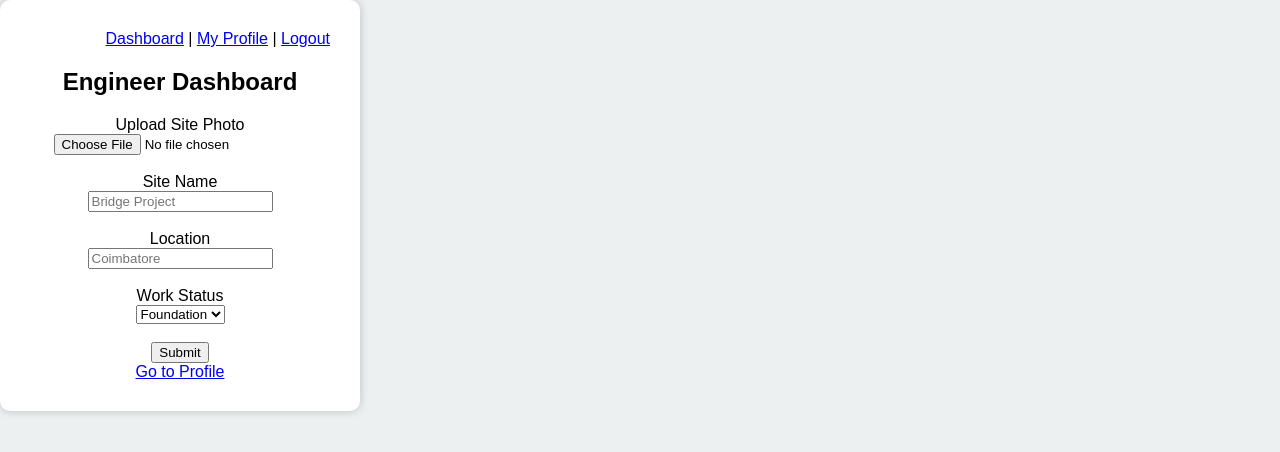
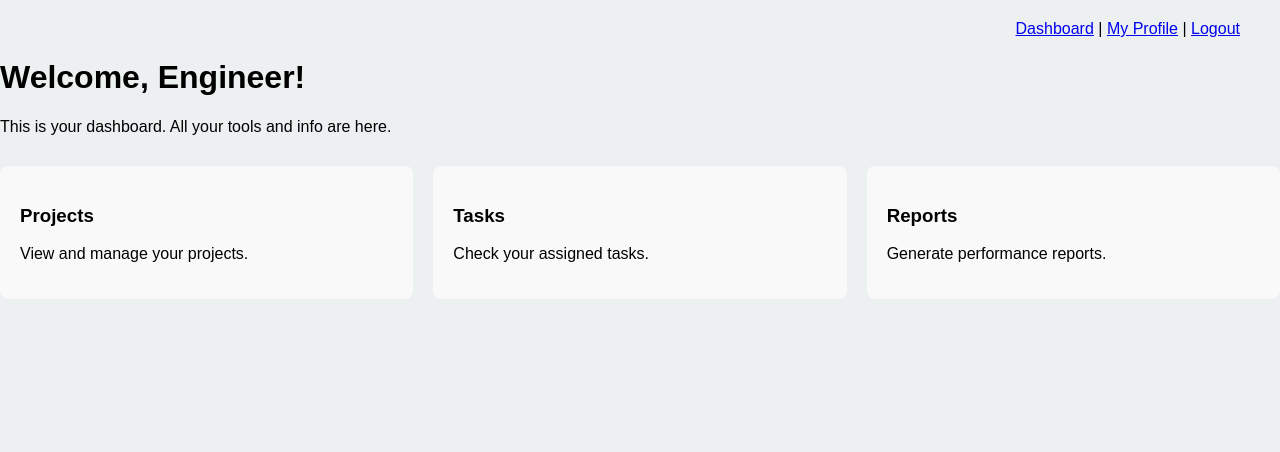
Before and after one commit to Dvishal05-gth/infraly, a plain HTML site: page engineer.html in a window 1280 px wide. Drawn offline with Linux system fonts and the light colour scheme.

Commit message:
Update engineer.html

```diff
--- a/engineer.html
+++ b/engineer.html
@@ -1,43 +1,40 @@
 <!DOCTYPE html>
-<html>
+<html lang="en">
 <head>
+  <meta charset="UTF-8">
+  <meta name="viewport" content="width=device-width, initial-scale=1.0">
   <title>Engineer Dashboard</title>
   <link rel="stylesheet" href="css/style.css">
 </head>
-  <body style="background:#ecf0f1;">
+<body style="background:#ecf0f1;">
 
+  <!-- TOP NAVIGATION -->
+  <div style="text-align:right; margin:20px 40px 0 0;">
+    <a href="engineer.html">Dashboard</a> |
+    <a href="profile.html">My Profile</a> |
+    <a href="index.html">Logout</a>
+  </div>
 
-  <div class="login-box">
-    <div style="text-align:right; margin-bottom:20px;">
-  <a href="engineer.html">Dashboard</a> |
-  <a href="profile.html">My Profile</a> |
-  <a href="index.html">Logout</a>
-</div>
+  <!-- DASHBOARD BOX -->
+  <div class="dashboard-box">
+    <h1>Welcome, Engineer!</h1>
+    <p>This is your dashboard. All your tools and info are here.</p>
 
-    <h2>Engineer Dashboard</h2>
-
-    <label>Upload Site Photo</label><br>
-    <input type="file"><br><br>
-
-    <label>Site Name</label><br>
-    <input type="text" placeholder="Bridge Project"><br><br>
-
-    <label>Location</label><br>
-    <input type="text" placeholder="Coimbatore"><br><br>
-
-    <label>Work Status</label><br>
-    <select>
-      <option>Foundation</option>
-      <option>Column</option>
-      <option>Beam</option>
-      <option>Slab</option>
-      <option>Finishing</option>
-    </select><br><br>
-
-    <button>Submit</button>
-    <br>
-<a href="profile.html">Go to Profile</a>
-
+    <!-- Example content cards -->
+    <div style="display:flex; gap:20px; flex-wrap:wrap; margin-top:30px;">
+      <div style="background:#f9f9f9; padding:20px; border-radius:8px; flex:1 1 200px;">
+        <h3>Projects</h3>
+        <p>View and manage your projects.</p>
+      </div>
+      <div style="background:#f9f9f9; padding:20px; border-radius:8px; flex:1 1 200px;">
+        <h3>Tasks</h3>
+        <p>Check your assigned tasks.</p>
+      </div>
+      <div style="background:#f9f9f9; padding:20px; border-radius:8px; flex:1 1 200px;">
+        <h3>Reports</h3>
+        <p>Generate performance reports.</p>
+      </div>
+    </div>
   </div>
 
 </body>
```
